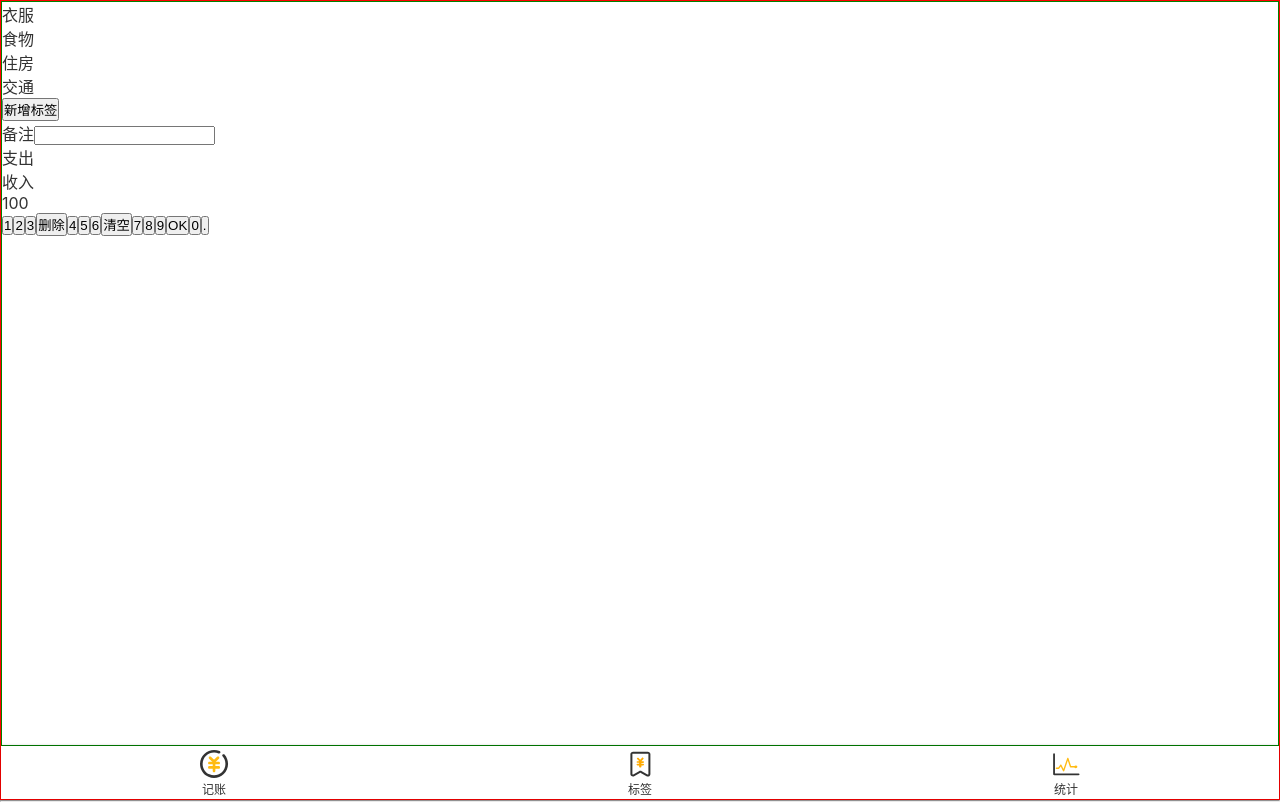
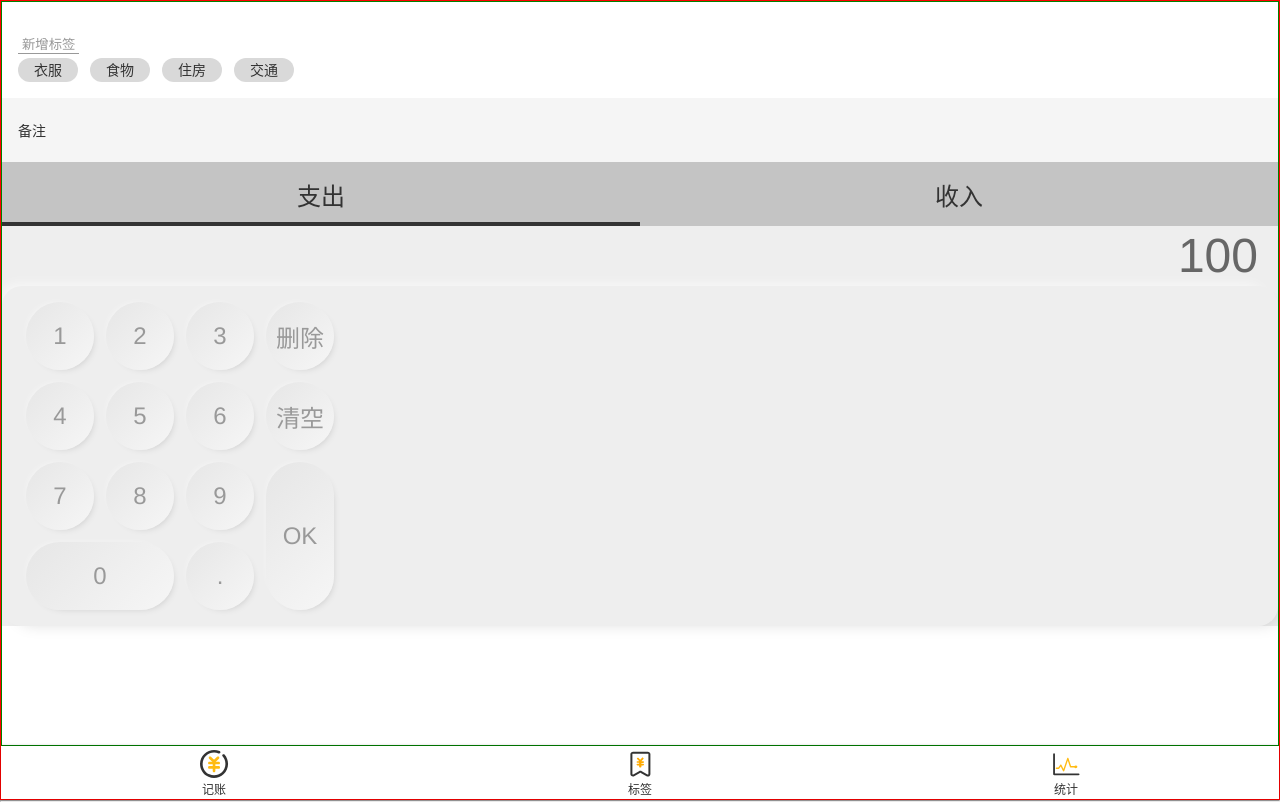
Before and after one commit to sherryYYX/money-code, a Vue app: page /#/ in a window 1280 px wide. Built offline with nearby package versions, Linux system fonts and the light colour scheme.

Commit message:
完成money css

```diff
--- a/src/assets/style/helper.scss
+++ b/src/assets/style/helper.scss
@@ -1,2 +1,9 @@
 $red:#333;
 $font-hei:-apple-system, "Noto Sans", "Helvetica Neue", Helvetica, "Nimbus Sans L", Arial, "Liberation Sans", "PingFang SC", "Hiragino Sans GB", "Noto Sans CJK SC", "Source Han Sans SC", "Source Han Sans CN", "Microsoft YaHei", "Wenquanyi Micro Hei", "WenQuanYi Zen Hei", "ST Heiti", SimHei, "WenQuanYi Zen Hei Sharp", sans-serif;
+%clearFix{
+ &::after{
+   content: '';
+   clear: both;
+   display: block;
+ }
+}
--- a/src/assets/style/reset.scss
+++ b/src/assets/style/reset.scss
@@ -7,3 +7,6 @@ a{
   text-decoration: none;
   color: inherit;
 }
+ul,ol{
+  list-style: none;
+}
--- a/src/views/money.vue
+++ b/src/views/money.vue
@@ -29,20 +29,20 @@
     <div class="numberPad">
       <div class="output">100</div>
       <div class="buttons">
-        <button>1</button>
-        <button>2</button>
-        <button>3</button>
-        <button>删除</button>
-        <button>4</button>
-        <button>5</button>
-        <button>6</button>
-        <button>清空</button>
-        <button>7</button>
-        <button>8</button>
-        <button>9</button>
-        <button>OK</button>
-        <button>0</button>
-        <button>.</button>
+        <button style="grid-area: number-1">1</button>
+        <button style="grid-area: number-2">2</button>
+        <button style="grid-area: number-3">3</button>
+        <button style="grid-area: number-d">删除</button>
+        <button style="grid-area: number-4">4</button>
+        <button style="grid-area: number-5">5</button>
+        <button style="grid-area: number-6">6</button>
+        <button style="grid-area: number-s">清空</button>
+        <button style="grid-area: number-7">7</button>
+        <button style="grid-area: number-8">8</button>
+        <button style="grid-area: number-9">9</button>
+        <button style="grid-area: number-o" class="ok">OK</button>
+        <button style="grid-area: number-0" class="zero">0</button>
+        <button style="grid-area: number-p">.</button>
       </div>
     </div>
 
@@ -62,5 +62,132 @@
 </script>
 
 <style lang="scss" scoped>
+  @import "src/assets/style/helper";
+  .tags {
+    font-size: 14px;
+    padding: 16px;
+    flex-grow: 1;
+    display: flex;
+    flex-direction: column-reverse;
+    > .current {
+      display: flex;
+      flex-wrap: wrap;
+      > li {
+        $bg: #d9d9d9;
+        background: $bg;
+        $h: 24px;
+        height: $h;
+        line-height: $h;
+        border-radius: $h/2;
+        padding: 0 16px;
+        margin-right: 12px;
+        margin-top: 4px;
+        &.selected {
+          background: darken($bg, 50%);
+          color: white;
+        }
+      }
+    }
+    > .new {
+      padding-top: 16px;
+      button {
+        background: transparent;
+        border: none;
+        color: #999;
+        border-bottom: 1px solid;
+        padding: 0 4px;
+      }
+    }
+  }
 
+  .notes {
+    font-size: 14px;
+    background: #f5f5f5;
+    padding-left: 16px;
+    display: flex;
+    align-items: center;
+
+    .name {
+      padding-right: 16px;
+    }
+
+    input {
+      height: 64px;
+      flex-grow: 1;
+      background: transparent;
+      border: none;
+      padding-right: 16px;
+    }
+  }
+
+  .types {
+    background: #c4c4c4;
+    display: flex;
+    text-align: center;
+    font-size: 24px;
+    > li {
+      width: 50%;
+      height: 64px;
+      display: flex;
+      justify-content: center;
+      align-items: center;
+      position: relative;
+      &.selected::after {
+        content: '';
+        position: absolute;
+        bottom: 0;
+        left: 0;
+        width: 100%;
+        height: 4px;
+        background: #333;
+      }
+    }
+  }
+
+  .numberPad {
+    background-color: #eee;
+    .output {
+      font-size: 48px;
+      font-family: Helvetica,serif ;
+      padding: 0 20px;
+      text-align: right;
+      color: #666;
+      line-height: 60px;
+    }
+    .buttons {
+      $button-width:80px;
+      $button-height:80px;
+
+      display: grid;
+      grid-template-areas:"number-1 number-2 number-3 number-d"
+          "number-4 number-5 number-6 number-s"
+          "number-7 number-8 number-9 number-o"
+          "number-0 number-0 number-p number-o";
+      grid-template-columns: repeat(4,$button-width);
+      grid-template-rows: repeat(4,$button-height);
+
+      box-shadow: -8px -8px 16px -10px rgba(255,255,255,1),8px 8px 16px -10px rgba(0,0,0,0.15);
+      padding: 10px 18px;
+      border-radius: 20px;
+      > button {
+        margin: 6px;
+        padding: 0;
+        border: 0;
+        display: block;
+        outline: none;
+        border-radius: calc(80px/2);
+        font-size: 24px;
+        font-family: Helvetica,serif;
+        font-weight: normal;
+        color: #999999;
+        background: linear-gradient(135deg,rgba(230,230,230,1) 0%,rgba(246,246,246,1) 100%);
+        box-shadow: -4px -4px 10px -8px rgba(255,255,255,1),4px 4px 10px -8px rgba(0,0,0, 0.3);
+        border: none;
+        &:active{
+          box-shadow: -4px -4px 10px -8px rgba(255,255,255,1) inset ,4px 4px 10px -8px rgba(0,0,0, 0.3) inset;
+          border: none;
+        }
+      }
+    }
+  }
 </style>
```
